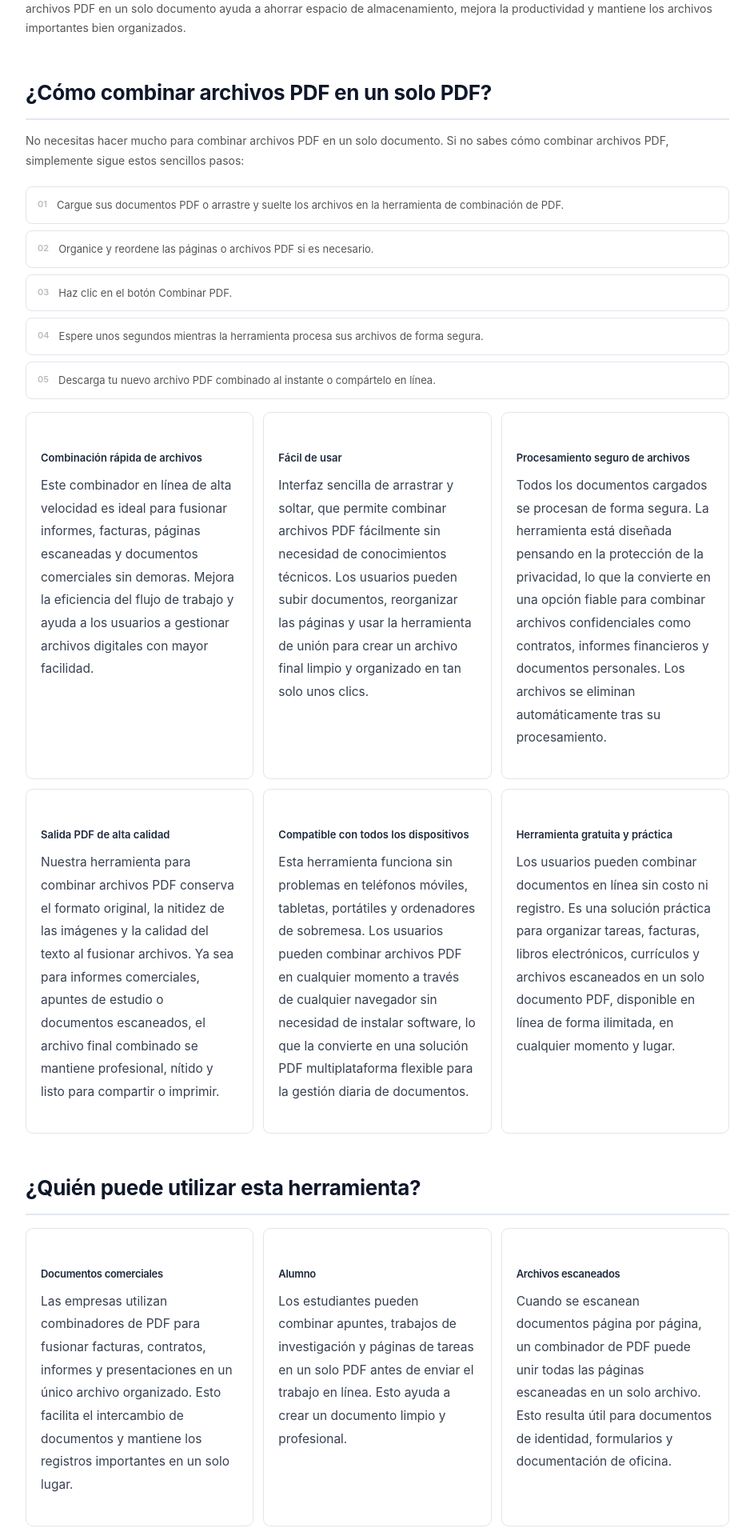
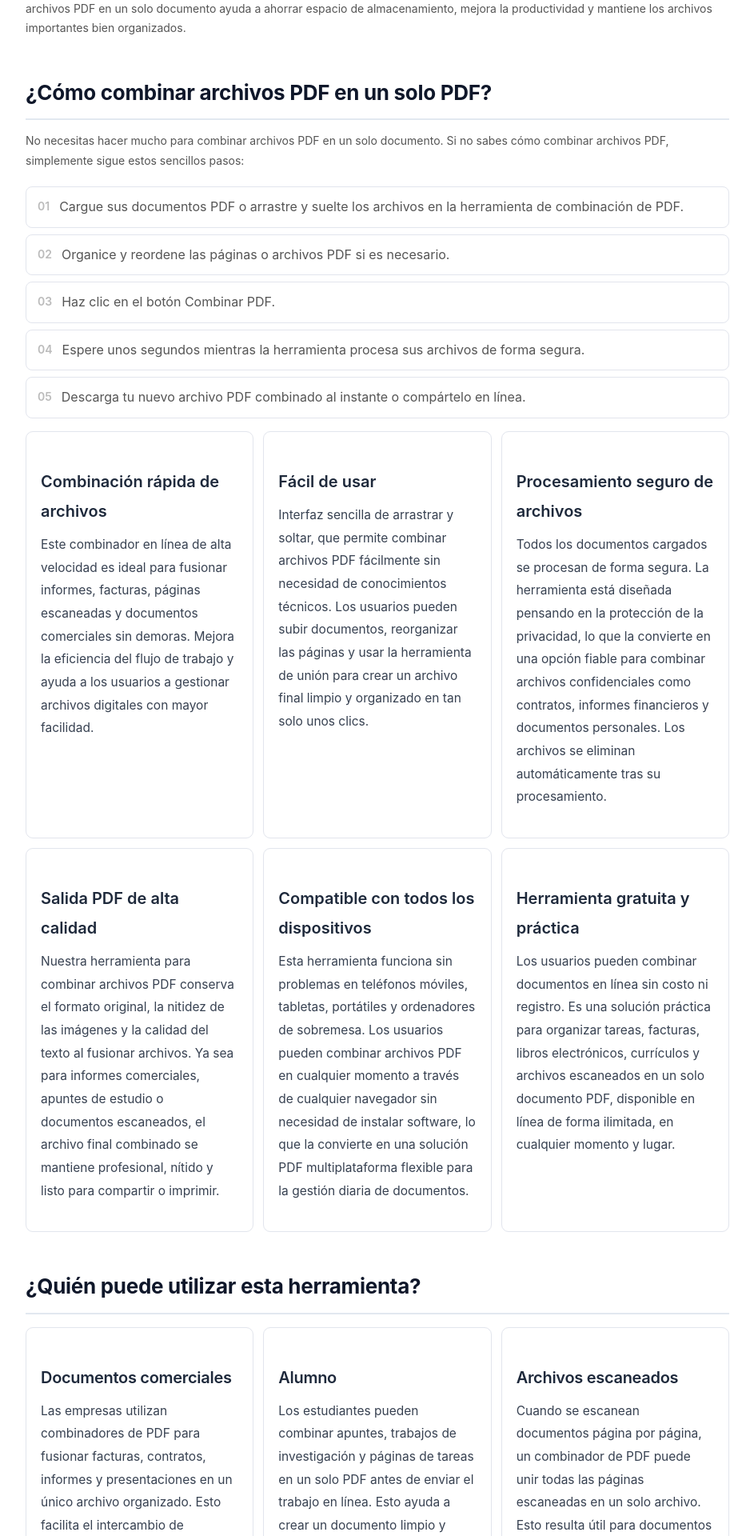
Before and after one commit to rforrupesh/pdf, a Jekyll site: the page built from index.html, in a window 1280 px wide. Shown: the part 1424-3344 px from the top of the page at 80% size, without its empty margins (168-1111 px from the left). Built offline with Jekyll 4.4.1, drawn with Linux system fonts in a browser that asks for light colours.

Commit message:
Update index.html

```diff
--- a/index.html
+++ b/index.html
@@ -247,17 +247,17 @@ head_style: |
   .section-body { color: #555; line-height: 1.75; font-size: 14px; margin-bottom: 10px; }
   .cards { display: grid; grid-template-columns: repeat(auto-fit, minmax(240px, 1fr)); gap: 12px; margin-top: 16px; }
   .card { background: #fff; border: 1px solid var(--border); border-radius: 9px; padding: 16px 18px; }
-  .card h3 { font-size: 13px; font-weight: 600; margin-bottom: 9px; }
+  .card h3 { font-size: 20px; font-weight: 600; margin-bottom: 9px; }
   .card ul { list-style: none; margin-bottom: 11px; }
   .card ul li { font-size: 13px; color: #666; padding: 3px 0 3px 12px; position: relative; line-height: 1.5; }
   .card ul li::before { content: '·'; position: absolute; left: 2px; color: #bbb; font-size: 16px; line-height: 1.2; }
   .tags { display: flex; flex-wrap: wrap; gap: 4px; }
-  .tag { font-size: 11px; font-weight: 500; padding: 2px 8px; border-radius: 4px; }
+  .tag { font-size: 15px; font-weight: 500; padding: 2px 8px; border-radius: 4px; }
   .tag.g { background: #f0fdf4; color: #16a34a; border: 1px solid #bbf7d0; }
   .tag.r { background: #fef2f2; color: #dc2626; border: 1px solid #fecaca; }
   .tips { display: flex; flex-direction: column; gap: 8px; margin-top: 14px; }
-  .tip { display: flex; gap: 12px; align-items: flex-start; background: #fff; border: 1px solid var(--border); border-radius: 8px; padding: 12px 14px; font-size: 13px; color: #555; line-height: 1.6; }
-  .tip-n { font-size: 11px; font-weight: 600; color: #bbb; flex-shrink: 0; padding-top: 1px; }
+  .tip { display: flex; gap: 12px; align-items: flex-start; background: #fff; border: 1px solid var(--border); border-radius: 8px; padding: 12px 14px; font-size: 16px; color: #555; line-height: 1.6; }
+  .tip-n { font-size: 14px; font-weight: 600; color: #bbb; flex-shrink: 0; padding-top: 1px; }
 
   /* ── TOAST ── */
   .toast {
```
